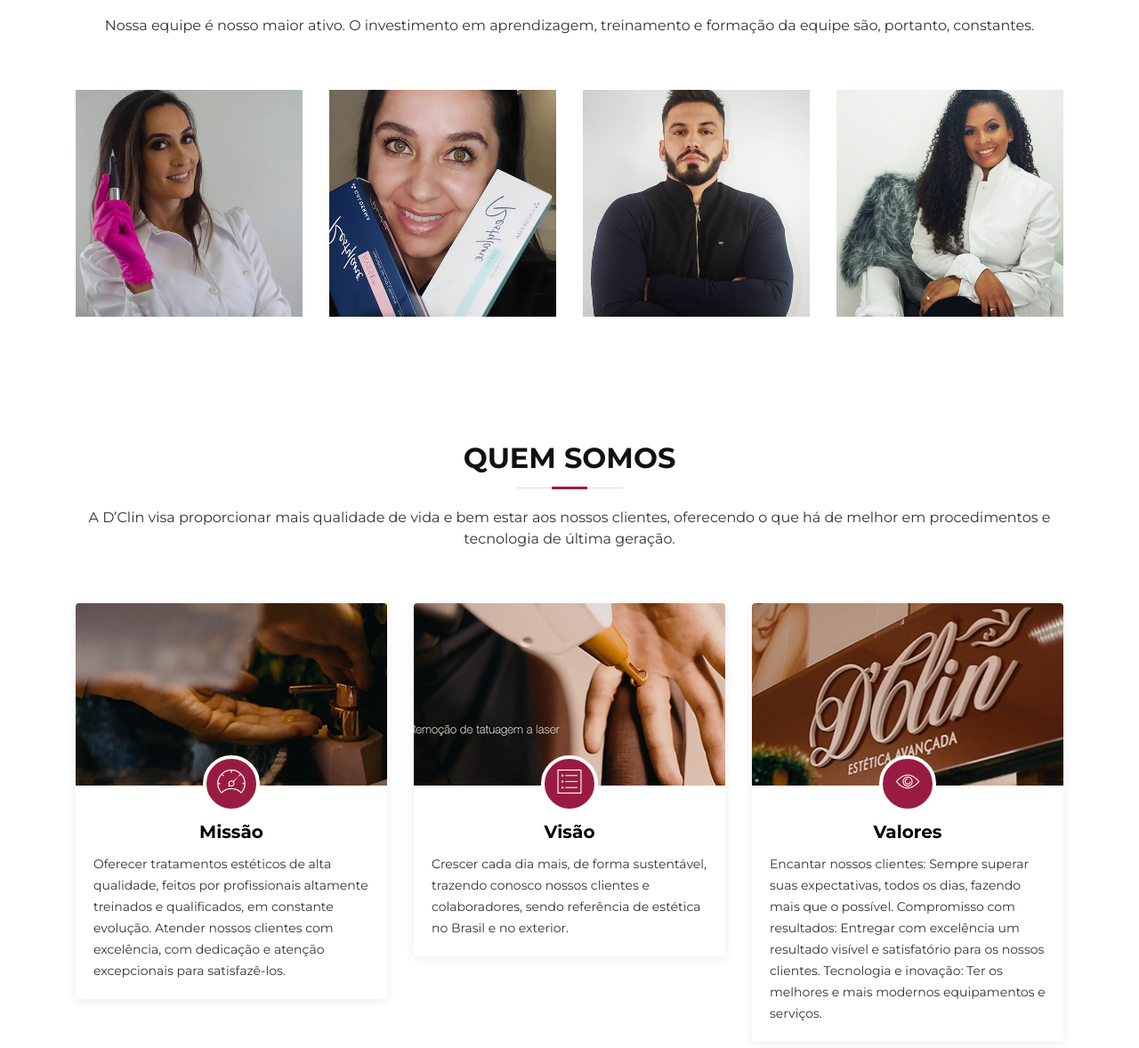
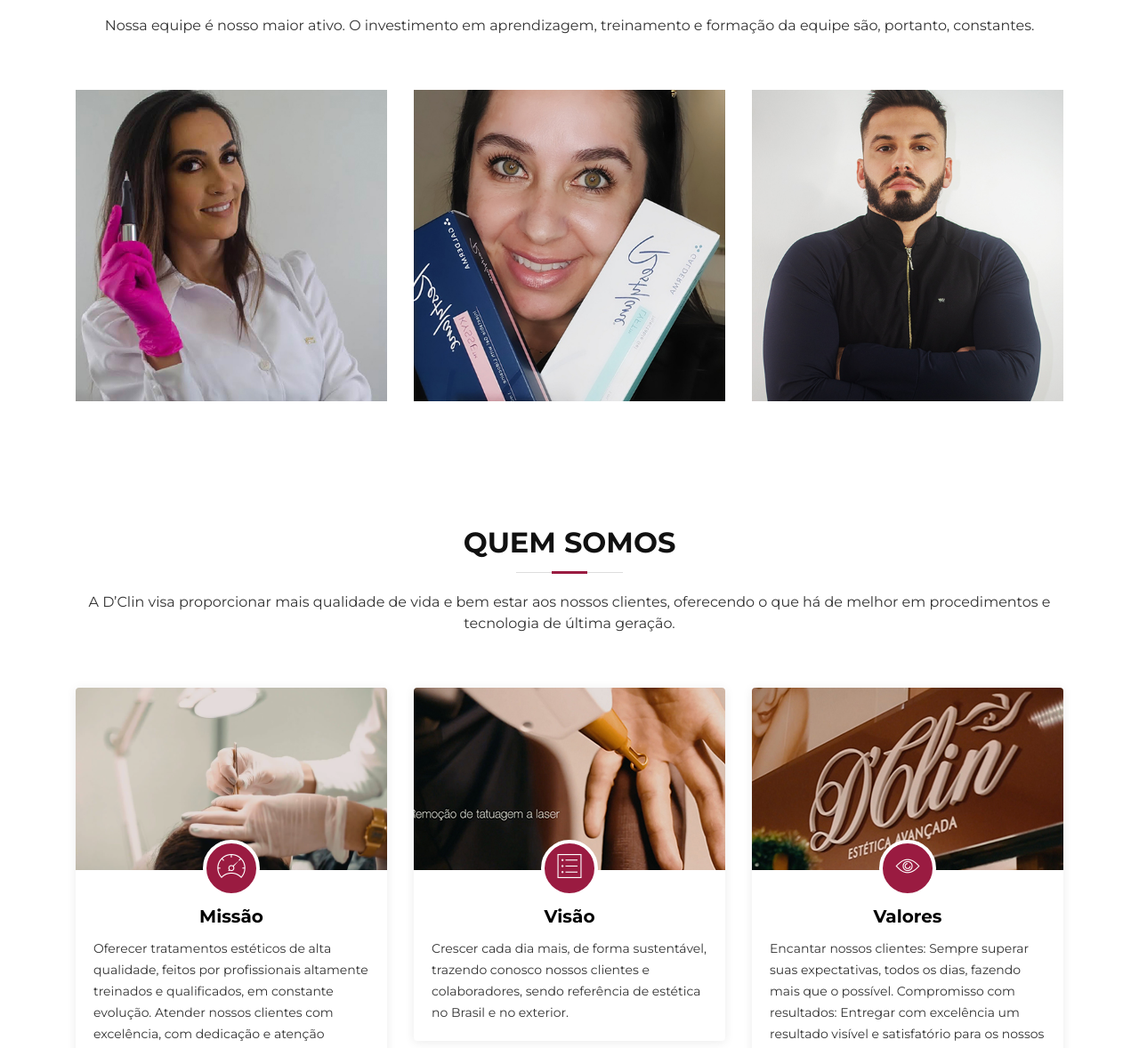
Before and after one commit to mzbasler/d-clin, a plain HTML site: page index.html in a window 1280 px wide. Shown: the part 6446-7624 px from the top of the page at 89% size. Drawn offline with nearby package versions, Linux system fonts and the light colour scheme; files whose address does not match are found by name.

Commit message:
exclusão de membro equipe e troca de img de missão.

```diff
--- a/index.html
+++ b/index.html
@@ -554,24 +554,19 @@
             </p>
           </div>
           <div class="row">
-            <div class="col-lg-3 col-md-6">
+            <div class="col-lg-4 col-md-4">
               <div class="member" data-aos="fade-up" data-aos-delay="100">
                 <img src="assets/img/equipe/team-2.jpg" class="img-fluid" alt="">
               </div>
             </div>
-            <div class="col-lg-3 col-md-6">
+            <div class="col-lg-4 col-md-4">
               <div class="member" data-aos="fade-up" data-aos-delay="200">
                 <img src="assets/img/equipe/team-1.jpg" class="img-fluid" alt="">
               </div>
             </div>
-            <div class="col-lg-3 col-md-6">
+            <div class="col-lg-4 col-md-4">
               <div class="member" data-aos="fade-up" data-aos-delay="300">
                 <img src="assets/img/equipe/team-4.jpg" class="img-fluid" alt="">
-              </div>
-            </div>
-            <div class="col-lg-3 col-md-6">
-              <div class="member" data-aos="fade-up" data-aos-delay="400">
-                <img src="assets/img/equipe/team-3.jpg" class="img-fluid" alt="">
               </div>
             </div>
           </div>
@@ -590,7 +585,7 @@
           <div class="col-md-4" data-aos="fade-up" data-aos-delay="100">
             <div class="about-col">
               <div class="img">
-                <img src="assets/img/quem-somos/1.jpg" alt="" class="img-fluid">
+                <img src="assets/img/quem-somos/1.png" alt="" class="img-fluid">
                 <div class="icon"><i class="ion-ios-speedometer-outline"></i></div>
               </div>
               <h2 class="title"><a href="#">Missão</a></h2>
```
Also changed, not shown: assets/img/quem-somos/1.jpg (deleted), assets/img/quem-somos/1.png (added).
